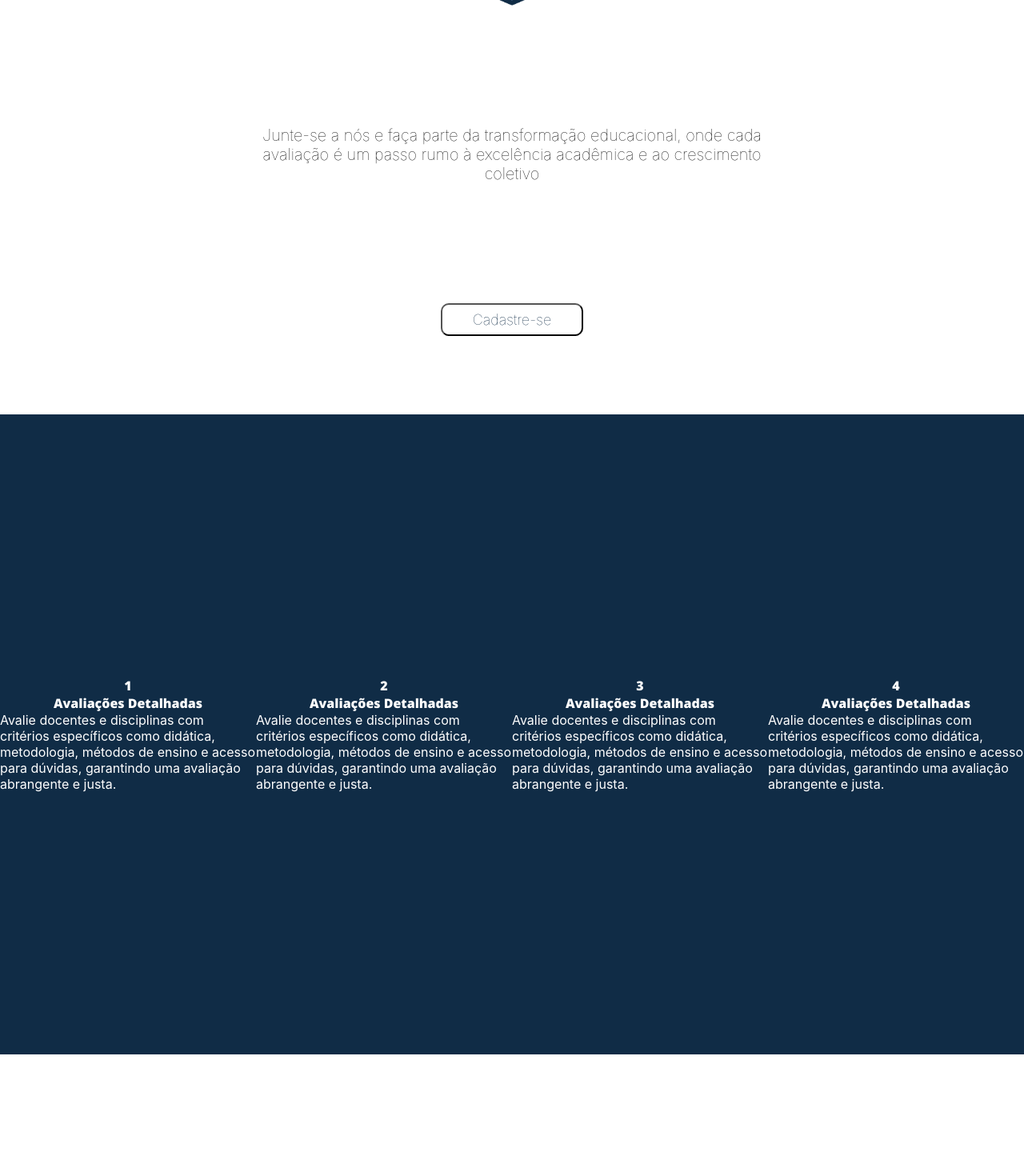
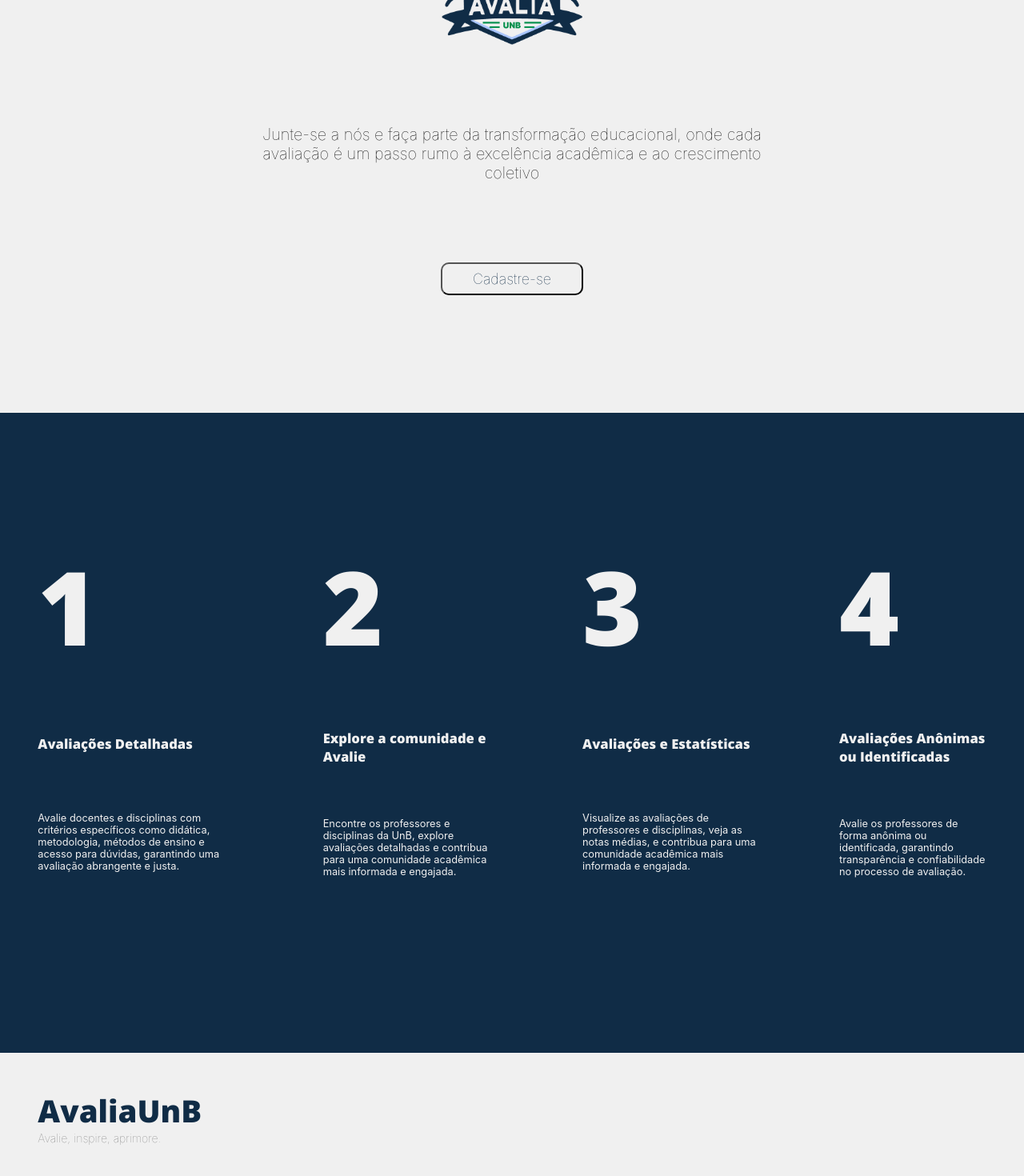
Before and after one commit to unb-mds/2024-1-squad04, a Vue app in the folder vue-app/: page /landingpage in a window 1280 px wide. Shown: the part 1106-2576 px from the top of the page at 80% size. Before the commit the page ends 2424 px from the top, so only its background shows below. Built offline with nearby package versions, Linux system fonts and the light colour scheme.

Commit message:
Pagina de landing-page completa - Revisar

```diff
--- a/vue-app/src/App.vue
+++ b/vue-app/src/App.vue
@@ -13,5 +13,6 @@
 <style>
 body {
   margin: 0;
+  overflow-x: hidden;
 }
 </style>
--- a/vue-app/src/components/LandingComponent.vue
+++ b/vue-app/src/components/LandingComponent.vue
@@ -54,32 +54,40 @@
 
                 <div class="container-3-div-text2" >
                     <a class="container-3-div-text2-1">2</a>
-                    <a class="container-3-div-text2-2">Avaliações Detalhadas</a>
-                    <a class="container-3-div-text2-3">Avalie docentes e disciplinas com critérios específicos como didática, metodologia,
-                        métodos de ensino e acesso para dúvidas,
-                        garantindo uma avaliação abrangente e justa.
+                    <a class="container-3-div-text2-2">Explore a comunidade e Avalie</a>
+                    <a class="container-3-div-text2-3">Encontre os professores e disciplinas
+                        da UnB, explore avaliações detalhadas e contribua
+                        para uma comunidade acadêmica mais informada
+                        e engajada.
                     </a>
                 </div>
 
                 <div class="container-3-div-text3" >
                     <a class="container-3-div-text3-1">3</a>
-                    <a class="container-3-div-text3-2">Avaliações Detalhadas</a>
-                    <a class="container-3-div-text3-3">Avalie docentes e disciplinas com critérios específicos como didática, metodologia,
-                        métodos de ensino e acesso para dúvidas,
-                        garantindo uma avaliação abrangente e justa.
+                    <a class="container-3-div-text3-2">Avaliações e Estatísticas</a>
+                    <a class="container-3-div-text3-3">Visualize as avaliações de
+                         professores e disciplinas, veja as notas médias, e contribua
+                        para uma comunidade acadêmica mais informada e engajada.
                     </a>
                 </div>
 
                 <div class="container-3-div-text4" >
                     <a class="container-3-div-text4-1">4</a>
-                    <a class="container-3-div-text4-2">Avaliações Detalhadas</a>
-                    <a class="container-3-div-text4-3">Avalie docentes e disciplinas com critérios específicos como didática, metodologia,
-                        métodos de ensino e acesso para dúvidas,
-                        garantindo uma avaliação abrangente e justa.
+                    <a class="container-3-div-text4-2">Avaliações Anônimas ou Identificadas</a>
+                    <a class="container-3-div-text4-3">Avalie os professores de forma
+                         anônima ou identificada,
+                        garantindo transparência e confiabilidade no processo de avaliação.
                     </a>
                 </div>
 
             </div>
+        </div>
+
+        <div class="footer-div" >
+            <footer class="footer">
+                <a href="/landingpage" class="footer-logo-a">AvaliaUnB</a>
+                <a class="sub-texto" >Avalie, inspire, aprimore.</a>
+            </footer>
         </div>
 
     </div>
@@ -106,50 +114,64 @@
 
 <style scoped>
 
+.footer-div{
+    background-color: #F0F0F0;
+    width: 100vw;
+    height: 20vh;
+    display: flex;
+    align-items: center;
+}
+.footer{
+    display: grid;
+    margin-left: 3.7vw;
+}
+.footer-logo-a{
+    font-size: 3vw;
+    font-family: 'Open Sans', sans-serif;
+    color: #102C46;
+    text-decoration: none
+}
+.sub-texto{
+    font-family: 'Inter', sans-serif;
+    font-weight: lighter;
+    font-size: 1.1vw;
+    color: #7A7A7A;
+}
 .container-3{
     background-color: #102C46;
     width: 100vw;
     height: 100vh;
     display: flex;
-    justify-content: center;
-    align-items: center;
 }
 .container-3-div{
     display: flex;
-    justify-content: center;
-    align-items: center;
+    margin-left: 3.7vw;
+    margin-right: 3.7vw;
+    margin-top: 12vw;
+    margin-bottom: 12vw;
+    gap: 8vw;
 }
+
 .container-3-div-text1, .container-3-div-text2, .container-3-div-text3, .container-3-div-text4{
-    color: white;
+    color: #F0F0F0;
     display: grid;
-    justify-items: center;
 }
 .container-3-div-text1-1, .container-3-div-text2-1, .container-3-div-text3-1, .container-3-div-text4-1{
     font-family: 'Open Sans', sans-serif;
+    font-size: 10vw;
+    font-weight: bolder;
 }
 .container-3-div-text1-2, .container-3-div-text2-2, .container-3-div-text3-2, .container-3-div-text4-2{
     font-family: 'Open Sans', sans-serif;
+    font-size: 1.3vw;
 }
 .container-3-div-text1-3, .container-3-div-text2-3, .container-3-div-text3-3, .container-3-div-text4-3{
     font-family: 'Inter', sans-serif;
+    font-weight: light;
+    font-size: 1vw;
 }
-
-
-
-
-
-
-
-
-
-
-
-
-
-
-
 .container-2{
-    background-color: white;
+    background-color: #F0F0F0;
     width: 100vw;
     height: 100vh;
     display: flex;
@@ -160,7 +182,7 @@
     display: grid;
     justify-items: center;
     margin: 300px;
-    gap: 150px;
+    gap: 100px;
 }
 .container-2-div-img{
     width: 14vw;
@@ -172,8 +194,8 @@
     text-align: center;
 }
 .container-2-div-button{
-    font-size: 18px;
-    background-color: white;
+    font-size: 1.4vw;
+    background-color: #F0F0F0;
     border-width: 1;
     border-radius: 10px;
     padding-right: 38px;
@@ -190,13 +212,15 @@
     transition: .3s;
     cursor: pointer;
 }
+.header-div{
+    background-color: #F0F0F0
+}
 .header{
     display: flex;
     flex-wrap: wrap;
     justify-content: space-between;
     align-items: center;
-    margin-top: 15px;
-    margin-bottom: 15px;
+    height: 8vw;
     margin-left: 80px;
     margin-right: 80px;
 }
@@ -240,7 +264,7 @@
 }
 .sub-container-1{
     border-radius: 40px;
-    background: linear-gradient(31deg, rgb(74, 74, 116) 0%, rgb(61, 61, 102) 36%, rgb(53, 53, 95) 70%, rgb(16, 16, 102) 100%);
+    background: linear-gradient(90deg, rgba(255,255,255,0.2) 0%, rgba(153,153,153,0.2) 100%);
     display: flex;
     justify-content: center;
     align-items: center;
@@ -276,13 +300,38 @@
         flex-wrap: wrap-reverse;
     }
     .sub-container-1-img {
-        width: 80%;
+        width: 40vw;
     }
     .sub-container-1-div-titulo{
-        font-size: 3.5vw;
+        font-size: 3vw;
     }
     .sub-container-1-div-texto{
         font-size: 1.7vw;
     }
 }
+@media screen and (max-width: 1052px) {
+    .container-2-div-button{
+        font-size: 1.7vw;
+    }
+    .container-2-div-img{
+    width: 14vw;
+    }
+    .container-2-div-texto{
+        font-size: 2vw;
+    }
+}
+@media screen and (max-width: 1052px) {
+    .container-3-div-text1-1, .container-3-div-text2-1, .container-3-div-text3-1, .container-3-div-text4-1{
+        margin: 0;
+        font-size: 9vw;
+    }
+    .container-3-div-text1-2, .container-3-div-text2-2, .container-3-div-text3-2, .container-3-div-text4-2{
+        margin: 0;
+        font-size: 2vw;
+    }
+    .container-3-div-text1-3, .container-3-div-text2-3, .container-3-div-text3-3, .container-3-div-text4-3{
+        margin-top: 1.3vw;
+        font-size: 1.2vw;
+    }
+}
 </style>
```
